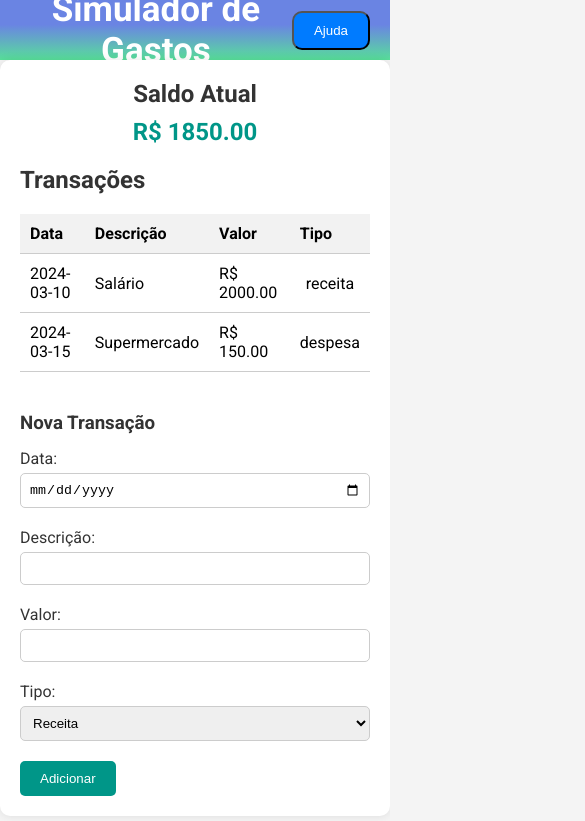
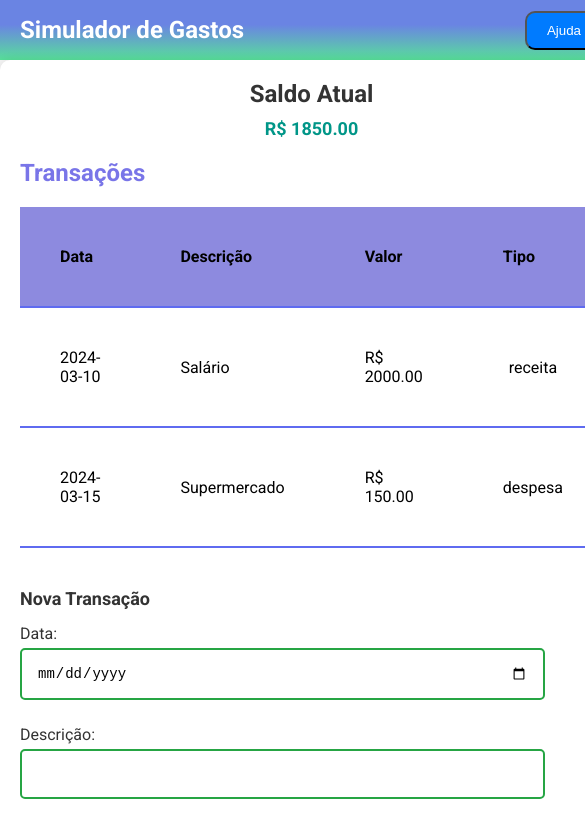
Before and after one commit to herber30/Projeto-final-Coderhouse, a plain HTML site: page Paginas/Index.html in a window 390 px wide. Shown: the top 821 px of the page, 585 px wide, since content can reach past the window. Drawn offline with Linux system fonts and the light colour scheme.

Commit message:
atualizaco

```diff
--- a/Css/Style.css
+++ b/Css/Style.css
@@ -1,4 +1,4 @@
-
+/* Reset de estilos */
 * {
     margin: 0;
     padding: 0;
@@ -11,7 +11,7 @@ body {
     grid-template-rows: 60px 1fr;
     min-height: 100vh;
     margin: 0;
-    background-color: #f4f4f4;
+    background-color: #f4f4f4; /* Cor de fundo geral */
 }
 
 header {
@@ -27,7 +27,7 @@ header {
 
 .cabecalho h1 {
     font-size: 35px;
-    text-align: center;
+    text-align: center; /* Alinhamento centralizado */
 }
 
 .cabecalho button {
@@ -49,7 +49,7 @@ header {
     box-shadow: 0px 0px 10px rgba(0, 0, 0, 0.1);
 }
 
-/* Estilos para a secao Saldo */
+/* Estilos para a seção Saldo */
 .saldo {
     margin-bottom: 20px;
     text-align: center;
@@ -66,7 +66,7 @@ header {
     color: #009688;
 }
 
-/* Estilos para a secao Transacoes */
+/* Estilos para a seção Transações */
 .transacoes {
     width: 100%;
     max-width: 800px;
@@ -74,7 +74,7 @@ header {
 
 .transacoes h2 {
     margin-bottom: 20px;
-    color: #333;
+    color: #7975e8;
 }
 
 #tabelaTransacoes {
@@ -84,13 +84,14 @@ header {
 
 #tabelaTransacoes th,
 #tabelaTransacoes td {
-    padding: 10px;
-    border-bottom: 1px solid #ccc;
+    padding: 40px;
+    border-bottom: 2px solid #5f6bf0;
     text-align: left;
 }
 
 #tabelaTransacoes th {
-    background-color: #f2f2f2;
+    background-color: #8d8adf;;
+    font-weight: bold;
 }
 
 #tabelaTransacoes td:last-child {
@@ -115,7 +116,7 @@ header {
 }
 
 .campo {
-    margin-bottom: 10px;
+    margin-bottom: 15px; /* Aumentando o espaçamento entre os campos */
 }
 
 .campo label {
@@ -126,9 +127,9 @@ header {
 
 .campo input,
 .campo select {
-    width: 100%;
-    padding: 8px;
-    border: 1px solid #ccc;
+    width: 90%;
+    padding: 15px; /* Ajustando o padding para melhorar a aparência */
+    border: 2px solid #26a544;
     border-radius: 5px;
 }
 
@@ -139,14 +140,14 @@ button[type="submit"] {
     border: none;
     border-radius: 5px;
     cursor: pointer;
-    margin-top: 10px;
+    margin-top: 20px; /* Ajustando o espaçamento acima do botão */
 }
 
 button[type="submit"]:hover {
     background-color: #00796b;
 }
 
-/* Estilos para o footer */
+/* Estilos para o rodapé */
 footer {
     background-color: #333;
     color: #fff;
@@ -155,3 +156,45 @@ footer {
     margin-top: 20px;
     border-radius: 0 0 10px 10px;
 }
+
+/* Responsividade para telas menores (tablets e smartphones) */
+@media only screen and (max-width: 768px) {
+    .cabecalho h1 {
+        font-size: 28px;
+    }
+
+    .saldo p {
+        font-size: 20px;
+    }
+
+    #novaTransacao {
+        max-width: 100%;
+    }
+
+    .campos-nova-transacao {
+        grid-template-columns: 1fr;
+    }
+
+    button[type="submit"] {
+        padding: 8px 16px;
+    }
+}
+
+@media only screen and (max-width: 480px) {
+    .cabecalho h1 {
+        font-size: 24px;
+    }
+
+    .saldo p {
+        font-size: 18px;
+    }
+
+    #novaTransacao h3 {
+        font-size: 18px;
+    }
+
+    .campo input,
+    .campo select {
+        font-size: 14px;
+    }
+}
--- a/Js/script.js
+++ b/Js/script.js
@@ -14,7 +14,7 @@ function adicionarTransacao() {
     return
   }
 
-  // Cria um objeto transacao
+  // Cria um objeto de transacao
   const transacao = {
     data,
     descricao,
```
